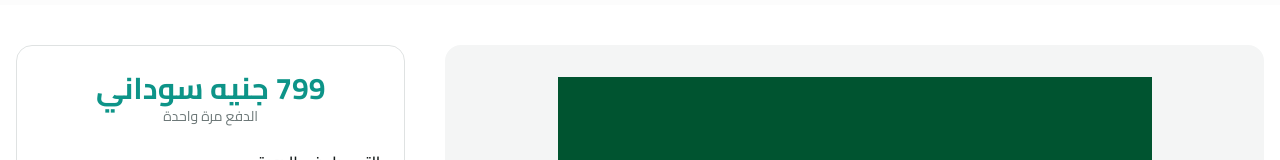
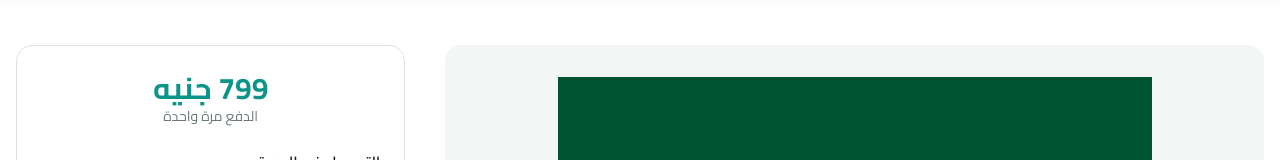
Before and after one commit to Amarnnas/noor_academy, a Next.js app: page /courses/arabic-non-native in a window 1280 px wide. Shown: the part 148-308 px from the top of the page. Built offline with nearby package versions, Linux system fonts and the light colour scheme; no server answers.

Commit message:
Update course price display text

```diff
--- a/src/app/(public)/courses/[slug]/course-detail-client.tsx
+++ b/src/app/(public)/courses/[slug]/course-detail-client.tsx
@@ -112,7 +112,7 @@ export function CourseDetailClient({ course }: { course: Course }) {
             <motion.div initial={{ opacity: 0, x: 20 }} animate={{ opacity: 1, x: 0 }} transition={{ delay: 0.2 }}>
               <div className="sticky top-24 rounded-2xl border bg-[hsl(var(--card))] p-6 space-y-6">
                 <div className="text-center">
-                  <div className="text-3xl font-bold text-teal-600 dark:text-teal-400">{course.price} جنيه سوداني </div>
+                  <div className="text-3xl font-bold text-teal-600 dark:text-teal-400">{course.price} جنيه  </div>
                   <p className="text-sm text-[hsl(var(--muted-foreground))]">الدفع مرة واحدة</p>
                 </div>
 
```
